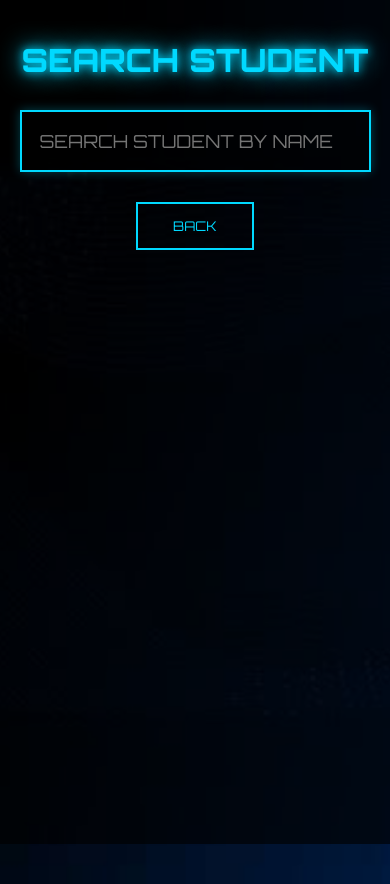
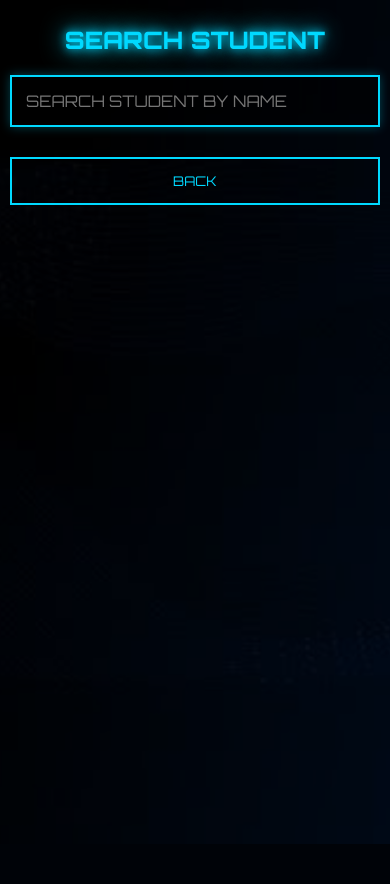
Before and after one commit to prabhu003007/sunday-school-management-system, a Flask app: page /search_student in a window 390 px wide. After the commit the page ends 844 px from the top, so only its background shows below. Run offline with Flask 3, Linux system fonts and the light colour scheme.

Commit message:
Improved mobile form layout

```diff
--- a/templates/search_student.html
+++ b/templates/search_student.html
@@ -220,13 +220,61 @@ font-weight:bold;
 
 @media(max-width:768px){
 
+    body{
+        overflow-y:auto;
+        padding:10px;
+    }
+
+    .container{
+        width:100%;
+        margin:15px auto;
+    }
+
+    .title{
+        font-size:24px;
+        margin-bottom:20px;
+    }
+
+    .search-box input{
+        font-size:16px;
+        padding:14px;
+    }
+
+    .header-row{
+        display:none;
+    }
+
     .result-card{
 
-        grid-template-columns:1fr;
+        display:flex;
+        flex-direction:column;
 
-        gap:10px;
+        gap:8px;
 
-        text-align:center;
+        padding:15px;
+
+        text-align:left;
+
+        margin-bottom:12px;
+    }
+
+    .result-card span{
+
+        display:block;
+
+        width:100%;
+
+        text-align:left;
+
+        font-size:14px;
+
+        border-bottom:1px solid rgba(0,217,255,.2);
+
+        padding-bottom:5px;
+    }
+
+    .btn{
+        width:100%;
     }
 }
 
```
